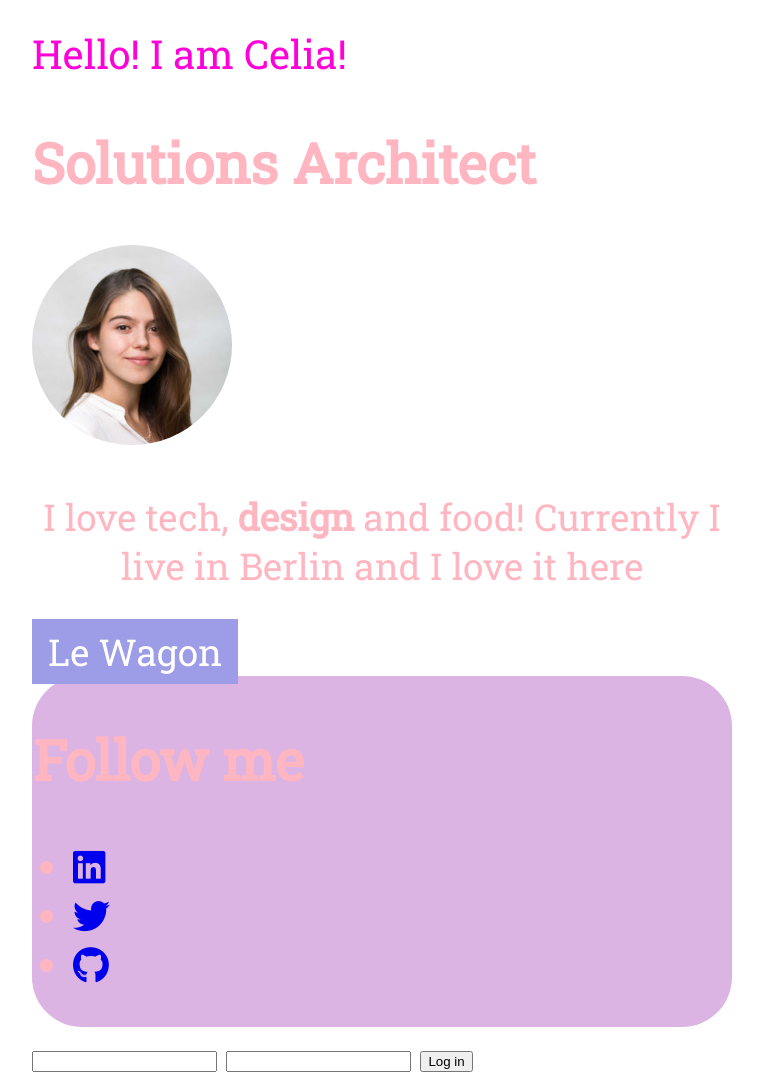
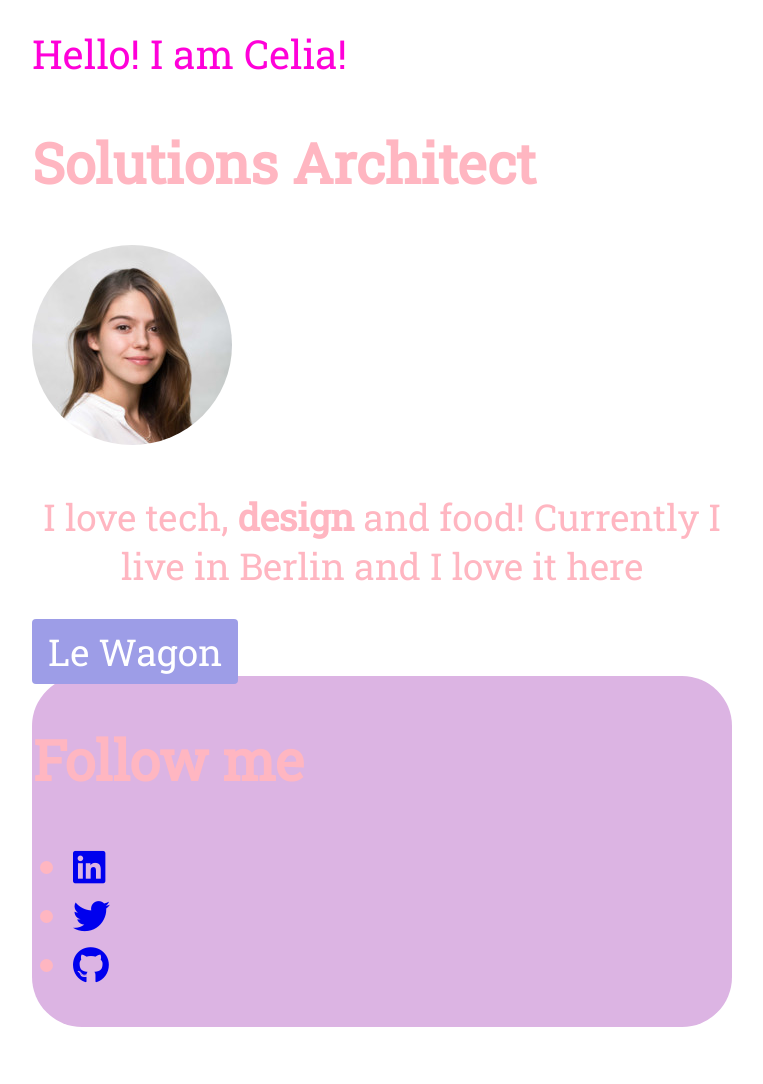
Before and after one commit to celiahalenke/profile, a plain HTML site: page index.html in a window 1280 px wide. Shown: the whole page, without its empty margins (258-1021 px from the left). After the commit the page ends 1035 px from the top, so only its background shows below. Drawn offline with Linux system fonts and the light colour scheme.

Commit message:
make my profile prettier

```diff
--- a/index.html
+++ b/index.html
@@ -38,14 +38,6 @@
         </li>
     </ul>
     </div>
-
-    <div class="form-div">
-      <form>
-      <input type="email">
-      <input type="password">
-      <input type="submit" value="Log in">
-    </form>
-    </div>
   </div>
   </body>
 </html>
--- a/style.css
+++ b/style.css
@@ -35,8 +35,9 @@ p{
   color: white;
   text-decoration: none;
   padding: 8px 16px;
-  border-radius: 4px,
+  border-radius: 4px;
   text-align: center;
+  margin: 0 auto;
 }
 
 .btn-blue:hover {
```
